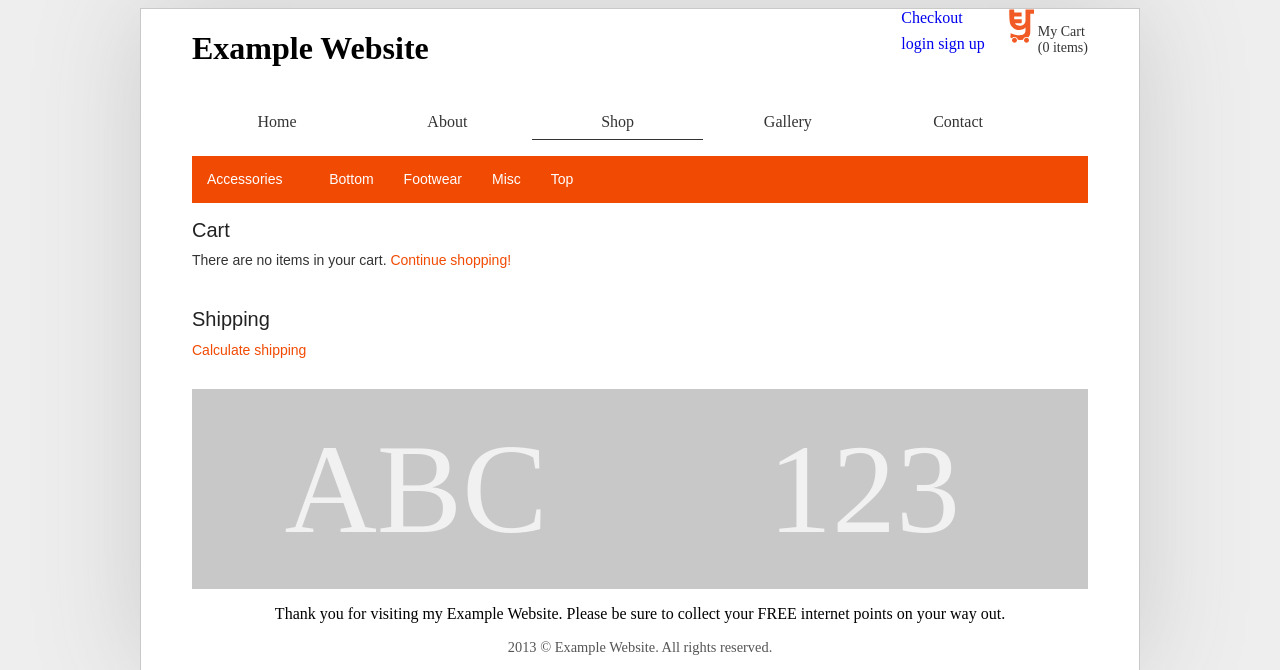
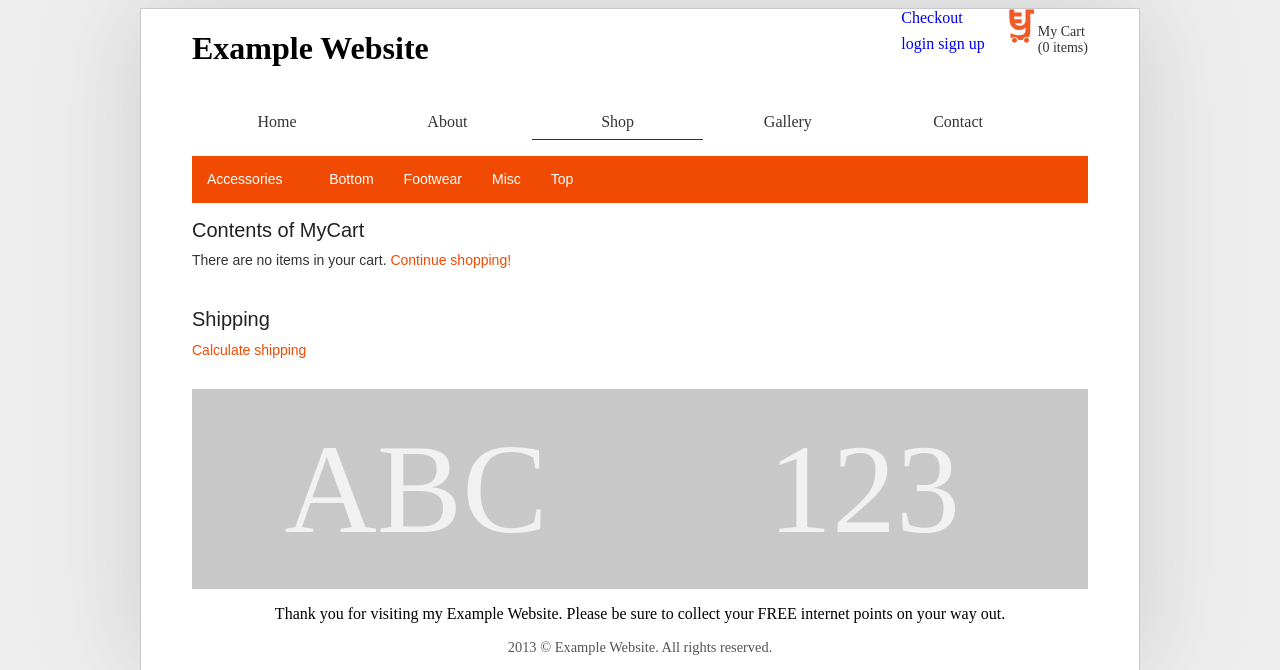
Before and after one commit to beardydevadventures/my-cart, a PHP site: page /eclipse/cart.php in a window 1280 px wide. Shown: the top 670 px of the page. Run offline with PHP 8.4, Linux system fonts and the light colour scheme; data comes from the database, SQL or seed files in the repository; data that the repository does not hold is empty; some libraries are stand-ins or nearby versions.

Commit message:
Updated the title of the cart page
blah blah blah

```diff
--- a/mycart/cart.php
+++ b/mycart/cart.php
@@ -9,7 +9,7 @@
  <div class="mycart-plugin">
 	<?php include('includes/nav.inc.php'); ?>
 	<div class="mycart-plugin-content mycart-plugin-clearfix">
-		<h2>Cart</h2>
+		<h2>Contents of MyCart</h2>
 		<?php
 			//Gets information from each item from database $a is defined in cart.inc.php
 			if(count($a) > 0)
```
